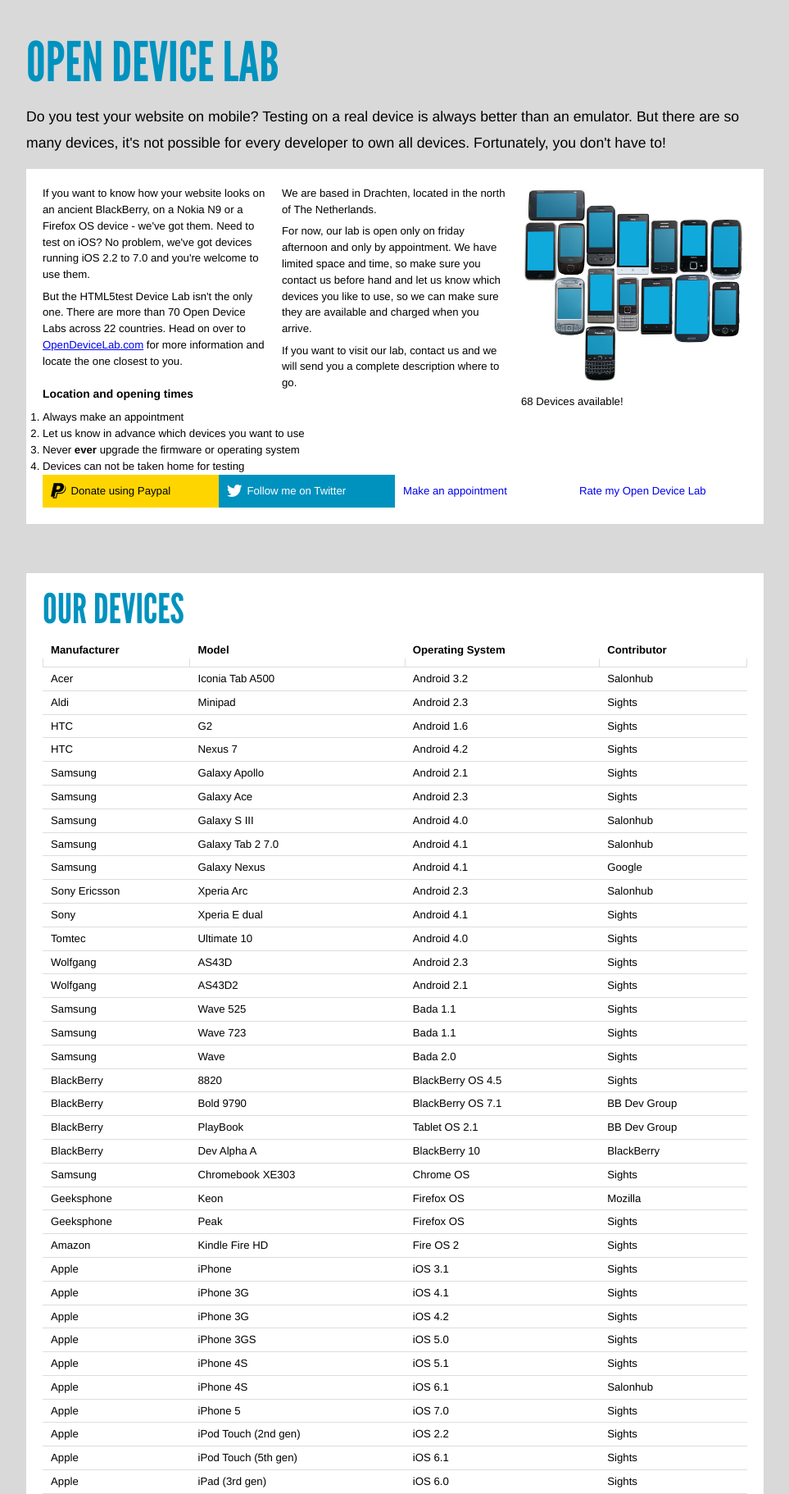
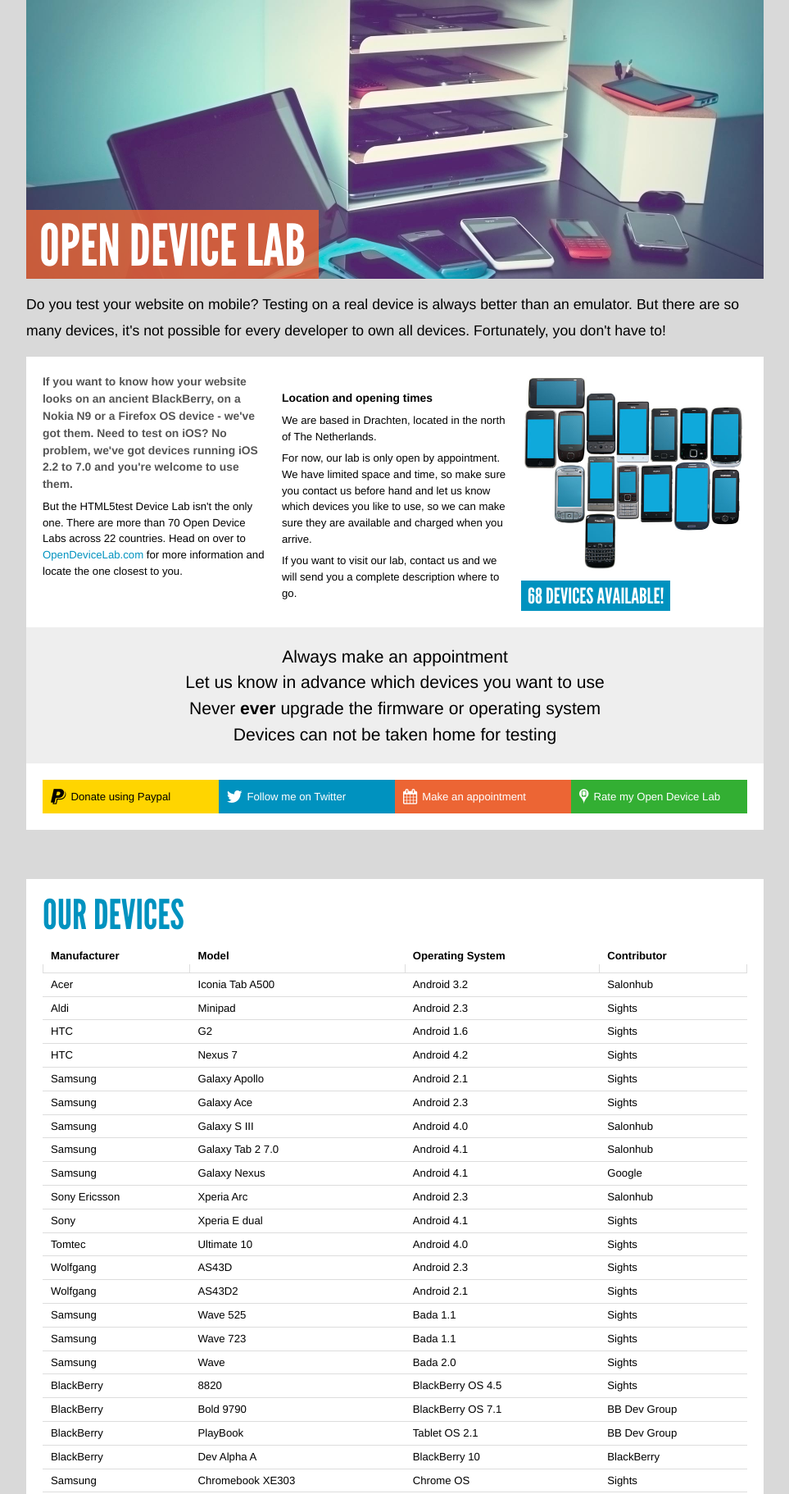
Before and after one commit to WebPlatformTest/HTML5test, a PHP site: page /devicelab in a window 1280 px wide. Shown: the part 98-1920 px from the top of the page at 82% size, without its empty margins (158-1121 px from the left). Run offline with PHP 8.4, Linux system fonts and the light colour scheme.

Commit message:
Device Lab info updated

```diff
--- a/css/main.css
+++ b/css/main.css
@@ -462,12 +462,28 @@ table {
 	column-gap: 16px;
 }
 
+.break-2 {
+	-webkit-column-break-before: always;
+	break-before: always;
+}
+
+.break-3 {
+	-webkit-column-break-before: always;
+	break-before: always;
+}
+
 @media (max-width: 767px) {
 	.paper > div .text {
 		-webkit-column-count: 2;
 		-moz-column-count: 2;
 		column-count: 2;
 	}
+
+	.break-3 {
+		margin-top: 1.5em !important;
+		-webkit-column-break-before: auto;
+		break-before: auto;
+	}
 }
 
 @media (max-width: 680px) {
@@ -477,6 +493,12 @@ table {
 		column-count: 1;
 	}
 
+	.break-2 {
+		margin-top: 1.5em !important;
+		-webkit-column-break-before: auto;
+		break-before: auto;
+	}
+
 	.paper ul li span {
 		display: none;
 	}
@@ -491,6 +513,26 @@ table {
 		padding: 0 6px;
 	}
 }
+.paper > div .text a {
+	color: #0092bf;
+	text-decoration: none;
+}
+.paper > div .text a:hover {
+	color: #0092bf;
+	text-decoration: underline;
+}
+.intro {
+	font-size: 1.05em;
+	line-height: 150%;
+	font-weight: bold;
+	color: #555;
+}
+
+.break {
+	-webkit-column-break-before: always;
+	break-before: always;
+}
+
 
 
 /********************************************
@@ -717,6 +759,10 @@ table {
 .button.save > span::before { content: '☁'; }
 .button.share { background: #ec6534; color: #fff; }
 .button.share > span::before { content: ''; }
+.button.contact { background: #ec6534; color: #fff; }
+.button.contact > span::before { content: ''; }
+.button.labs { background: #33af33; color: #fff; }
+.button.labs > span::before { content: '☟'; }
 
 
 
@@ -1464,6 +1510,7 @@ table {
 	float: left;
 	width: 25%;
 	overflow: hidden;
+	text-overflow: ellipsis;
 }
 
 @media (max-width: 680px) {
@@ -2245,3 +2292,153 @@ div:-moz-full-screen #timelineGraph {
 	overflow: scroll;
 	overflow-y: hidden;
 }
+
+
+
+/*******************************************************************************
+ *
+ *   Device lab
+ */
+
+.labheader {
+	position: relative;
+	margin: -2.5em 0 0;
+	height: 340px;
+	background: url(/images/lab.jpg) top center;
+	background-attachment: fixed;
+
+		background-image: url(/images/lab@2x.jpg);
+		background-size: 900px 450px;
+}
+.labheader h2 {
+	position: absolute;
+	bottom: 0;
+	left: 0;
+	padding: 10px 16px 4px;
+	font-size: 4em;
+	color: #fff;
+	background: rgba(236,101,52,0.8)
+}
+
+.inbetween {
+	line-height: 180%;
+	margin: 16px 0;
+}
+
+@media only screen and (-webkit-min-device-pixel-ratio: 2) {
+	.labheader {
+		background-image: url(/images/lab@2x.jpg);
+		background-size: 900px 450px;
+	}
+}
+
+@media (max-width: 680px) {
+	.labheader {
+		background-attachment: scroll;
+		background-position: center bottom;
+		background-size: 450px 225px;
+		height: 265px;
+	}
+
+	.labheader h2 {
+		font-size: 3em;
+	}
+
+	.inbetween {
+		font-size: 0.9em;
+	}
+}
+
+@media (max-width: 432px) {
+	.labheader h2 {
+		font-size: 2.5em;
+	}
+
+	.inbetween {
+		font-size: 0.85em;
+	}
+}
+
+.labrules {
+	background: #eee;
+	margin: 20px -20px 20px;
+	padding: 20px;
+}
+.labrules ol {
+	text-align: center;
+	font-size: 1.6em;
+	line-height: 150%;
+	list-style-type: none;
+}
+.devicecount {
+	display: inline-block;
+	padding: 6px 8px 4px;
+    font-family: 'League Gothic', Impact;
+    font-weight: normal;
+	font-size: 2em;
+	line-height: 100%;
+	text-transform: uppercase;
+
+	color: #fff;
+	background-color: #0092bf;
+}
+
+
+.help {
+	-moz-column-count: 3;
+	-moz-column-gap: 16px;
+	-webkit-column-count: 3;
+	-webkit-column-gap: 16px;
+	column-count: 3;
+	column-gap: 16px;
+}
+
+
+.helpus {
+	margin-top: 50px;
+	position: relative;
+	background: #eee;
+	padding: 30px 20px 10px;
+	-webkit-column-break-after: always;
+	break-after: always;
+}
+.helpus::before {
+	position: absolute;
+	top: 0;
+	left: 0;
+	right: 0;
+	display: block;
+	content: '';
+	border-left: 138px solid #fff;
+	border-right: 138px solid #fff;
+	border-bottom: 20px solid rgba(0,0,0,0);
+}
+.helpus h3 {
+    font-family: 'League Gothic', Impact;
+    font-weight: normal;
+	font-size: 2.5em;
+	line-height: 100%;
+	text-transform: uppercase;
+	color: #777;
+	margin: -40px 0 0 -20px !important;
+	position: absolute;
+	top: 0;
+	width: 100%;
+	text-align: center;
+}
+
+@media (max-width: 680px) {
+	.help {
+		-moz-column-count: 1;
+		-webkit-column-count: 1;
+		column-count: 1;
+	}
+
+	.helpus {
+		margin-top: 70px;
+	}
+	.helpus::before {
+		border-left: 200px solid #fff;
+		border-right: 200px solid #fff;
+	}
+}
--- a/devicelab/index.html
+++ b/devicelab/index.html
@@ -60,7 +60,7 @@
 					<h2>Open Device Lab</h2>
 				</div>
 
-				<p style="line-height: 180%; margin: 16px 0;">
+				<p class='inbetween'>
 					Do you test your website on mobile? Testing on a real device is always better than an emulator.
 					But there are so many devices, it's not possible for every developer to own all devices.
 					Fortunately, you don't have to!
@@ -85,13 +85,13 @@
 								for more information and locate the one closest to you.
 							</p>
 
-							<h3 class='break'>Location and opening times</h3>
+							<h3 class='break-3'>Location and opening times</h3>
 
 							<p>
 								We are based in Drachten, located in the north of The Netherlands.
 							</p>
 							<p>
-								For now, our lab is open only on friday afternoon and only by appointment. We have limited space and
+								For now, our lab is only open by appointment. We have limited space and
 								time, so make sure you contact us before hand and let us know which devices you like to use, so we can make sure
 								they are available and charged when you arrive.
 							</p>
@@ -99,8 +99,8 @@
 								If you want to visit our lab, contact us and we will send you a complete description where to go.
 							</p>
 
-							<p class='break'>
-								<img src='/images/phones@2x.jpg' width='276' height='241'>
+							<p class='break-2'>
+								<img src='/images/phones@2x.jpg' width='100%' style='max-width: 276px;'>
 							</p>
 
 							<div class='devicecount'>68 Devices available!</div>
@@ -119,7 +119,7 @@
 						<div class='buttons'>
 							<a class='button donate' href="https://www.paypal.com/cgi-bin/webscr?cmd=_s-xclick&hosted_button_id=9DNBJPQFEHYSC"><span>Donate using Paypal</span></a>
 							<a class='button followme' href="http://www.twitter.com/rakaz"><span>Follow me on Twitter</span></a>
-							<a class='button contact' href="mailto:info@html5test.com"><span>Make an appointment</span></a>
+							<a class='button contact' href="mailto:lab@html5test.com"><span>Make an appointment</span></a>
 							<a class='button labs' href="http://opendevicelab.com/#!odl=1138"><span>Rate my Open Device Lab</span></a>
 						</div>
 					</div>
@@ -129,7 +129,7 @@
 					<div>
 						<h2>Our devices</h2>
 
-						<table class='scoreTable'>
+						<table id='deviceTable' class='scoreTable'>
 							<thead>
 								<tr>
 									<th>Manufacturer</th>
@@ -571,7 +571,7 @@
 						<hr>
 
 						<h2>How can you help us?</h2>
-						<div class='text'>
+						<div class='help'>
 							<div class='helpus'>
 								<h3>Everybody</h3>
 								<p>
@@ -600,7 +600,7 @@
 							<div class='helpus'>
 								<h3>Developers</h3>
 								<p>
-									Do you want to establish your own Open Device Lab? <a href='http://labup.com'>LabUp</a> is here to help you!
+									Do you want to establish your own Open Device Lab? <a href='http://lab-up.org'>LabUp</a> is here to help you!
 								</p>
 							</div>
 						</div>
```
